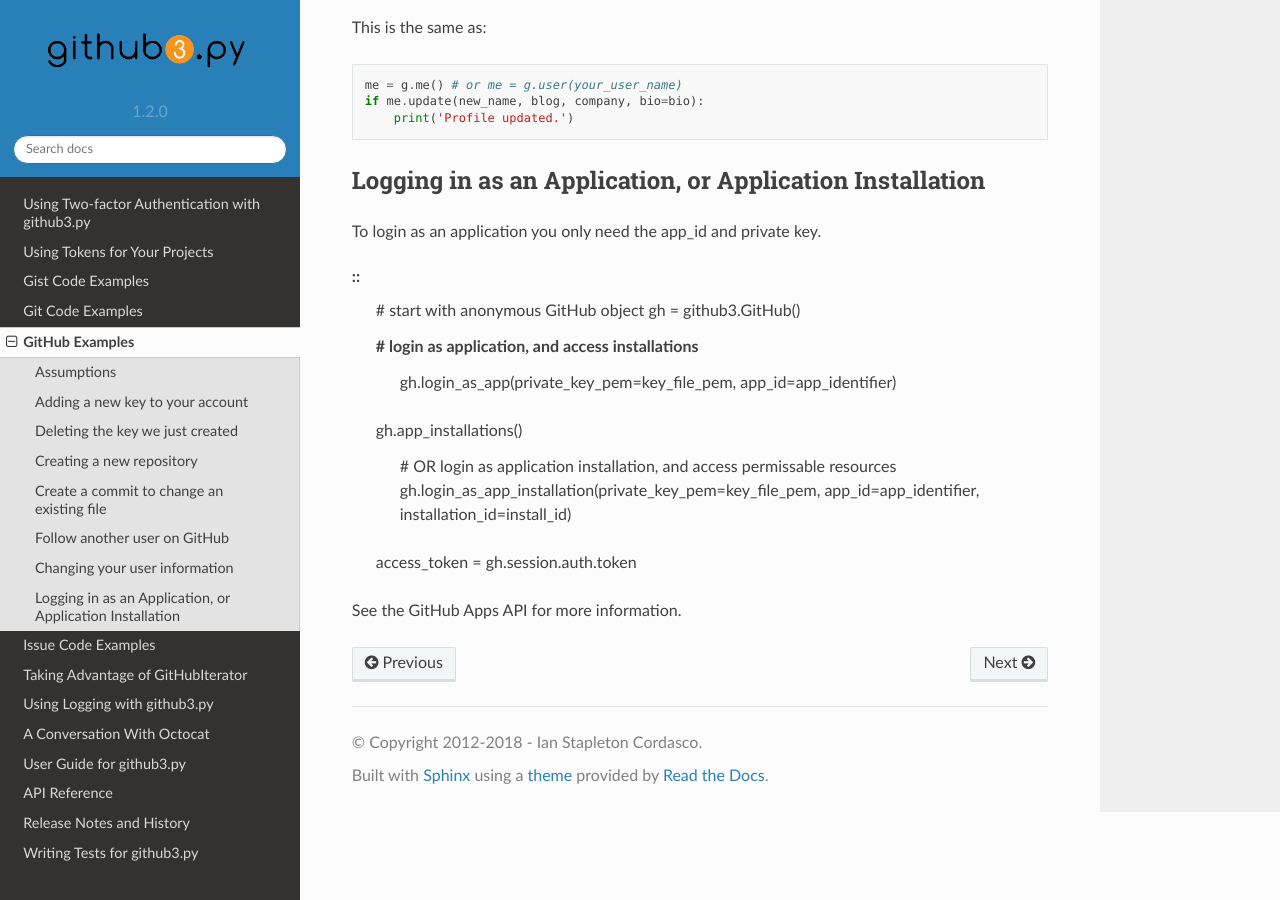
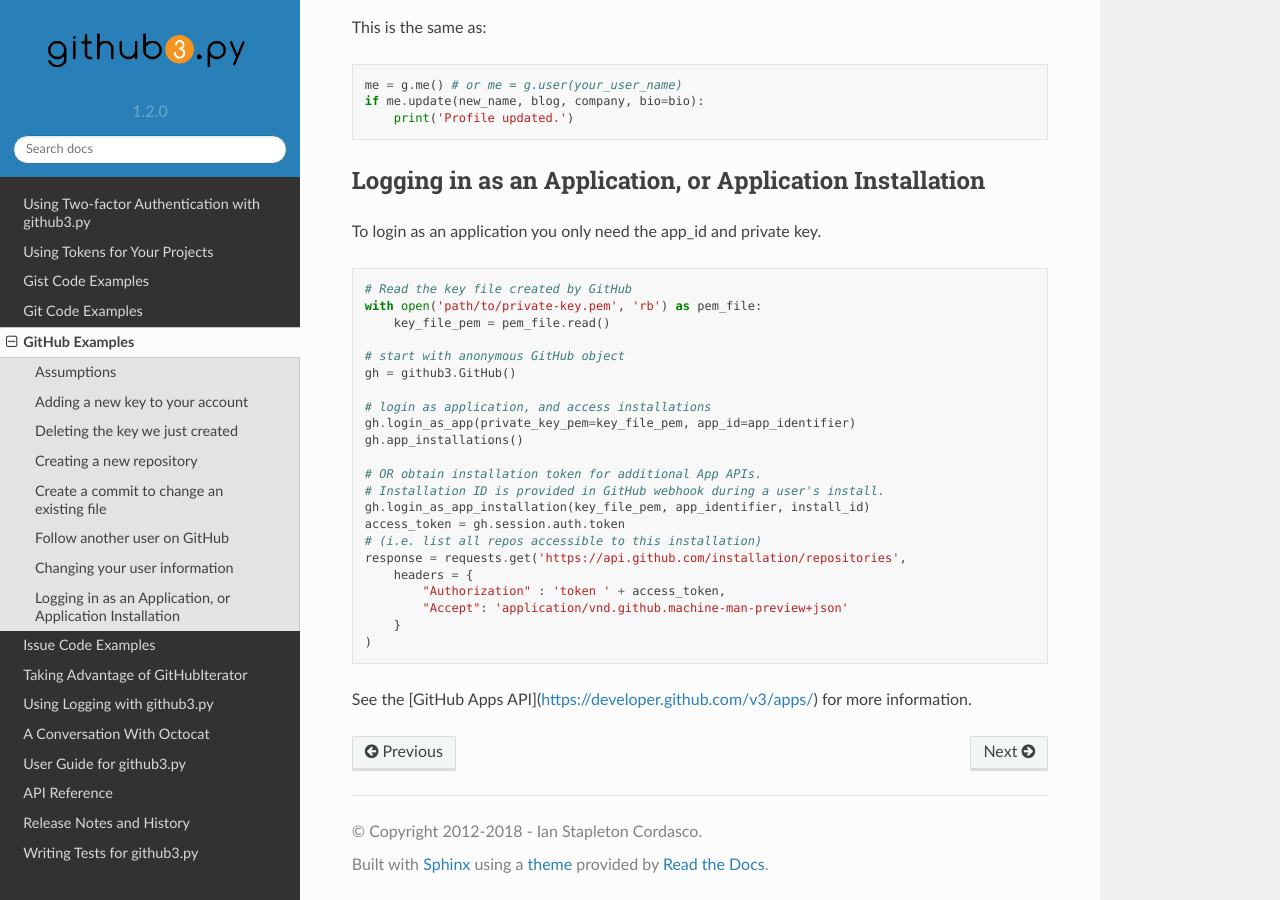
Before and after one commit to sigmavirus24/github3.py, a Sphinx documentation site: the page built from docs/source/examples/github.rst, in a window 1280 px wide and 900 px high, scrolled down 3239 px. Built offline with Sphinx 7.4.7 and the Read the Docs theme 2.0.0, drawn with Linux system fonts in a browser that asks for light colours.

Commit message:
cleanup per PR asks

```diff
--- a/docs/source/examples/github.rst
+++ b/docs/source/examples/github.rst
@@ -184,15 +184,28 @@ Logging in as an Application, or Application Installation
 To login as an application you only need the app_id and private key.
 
 ::
+
+    # Read the key file created by GitHub
+    with open('path/to/private-key.pem', 'rb') as pem_file:
+        key_file_pem = pem_file.read()
+
     # start with anonymous GitHub object
     gh = github3.GitHub()
 
     # login as application, and access installations
-	gh.login_as_app(private_key_pem=key_file_pem, app_id=app_identifier)
+    gh.login_as_app(private_key_pem=key_file_pem, app_id=app_identifier)
     gh.app_installations()
 
-	# OR login as application installation, and access permissable resources
-	gh.login_as_app_installation(private_key_pem=key_file_pem, app_id=app_identifier, installation_id=install_id)
+    # OR obtain installation token for additional App APIs.
+    # Installation ID is provided in GitHub webhook during a user's install.
+    gh.login_as_app_installation(key_file_pem, app_identifier, install_id)
     access_token = gh.session.auth.token
+    # (i.e. list all repos accessible to this installation)
+    response = requests.get('https://api.github.com/installation/repositories',
+        headers = {
+            "Authorization" : 'token ' + access_token,
+            "Accept": 'application/vnd.github.machine-man-preview+json'
+        }
+    )
 
-See the GitHub Apps API for more information.
+See the [GitHub Apps API](https://developer.github.com/v3/apps/) for more information.
```
